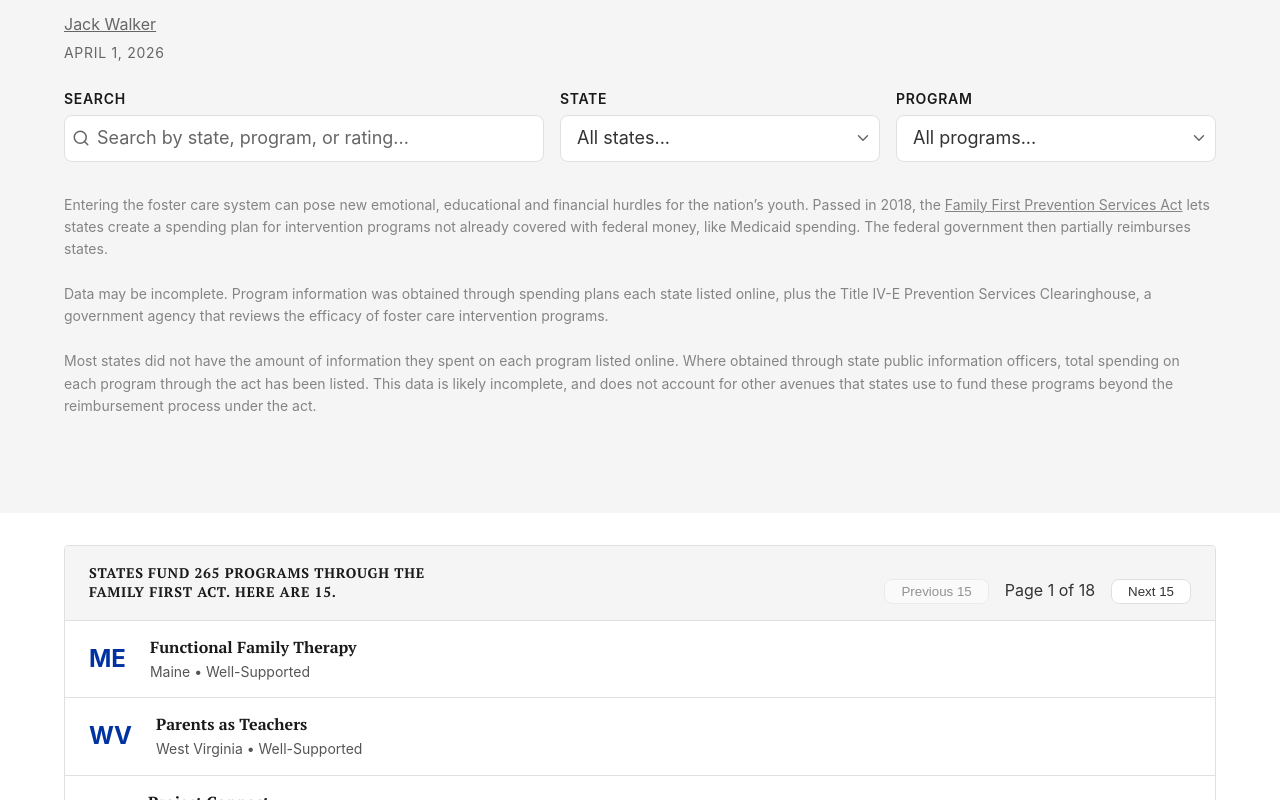
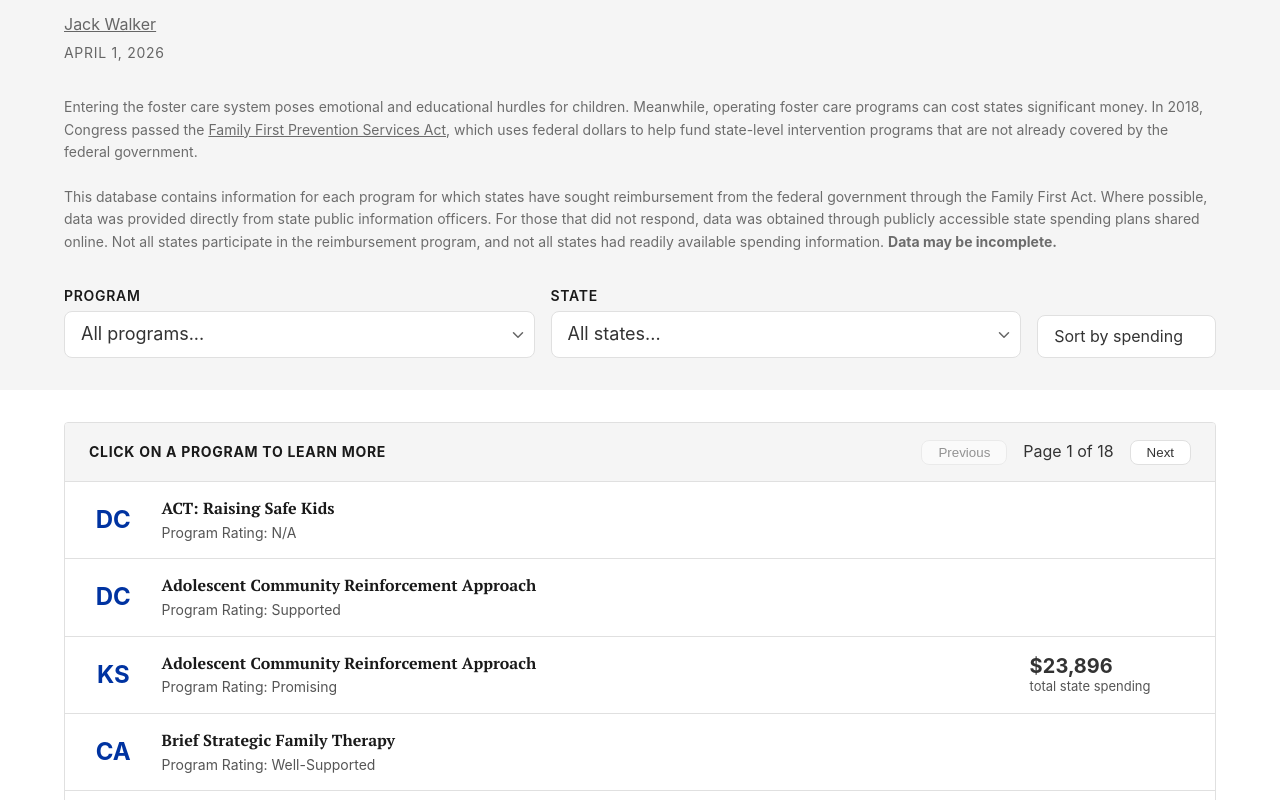
Before and after one commit to jack-walk/FFA-Data-Portal, a SvelteKit app: page / in a window 1280 px wide. Shown: the part 340-1140 px from the top of the page. Built offline with nearby package versions, Linux system fonts and the light colour scheme; a web font is replaced by a local one.

Commit message:
Cleaning up search criteria, formating, page display

```diff
--- a/src/lib/components/DatabaseHeader.svelte
+++ b/src/lib/components/DatabaseHeader.svelte
@@ -66,7 +66,7 @@ layout is single-column and backward-compatible.
 
   .hero-header {
     width: 100%;
-    padding: var(--spacing-lg) var(--spacing-md);
+    padding: var(--spacing-lg) var(--spacing-md) var(--spacing-md);
   }
 
   .hero-inner {
@@ -146,7 +146,7 @@ layout is single-column and backward-compatible.
 
   @include tablet {
     .hero-header {
-      padding: var(--spacing-xxl) var(--spacing-md);
+      padding: var(--spacing-xxl) var(--spacing-md) var(--spacing-lg);
     }
 
     .hero-inner.has-graphic {
--- a/src/lib/components/RankingCard.svelte
+++ b/src/lib/components/RankingCard.svelte
@@ -14,6 +14,7 @@ RankingCard.svelte — A horizontal card showing rank, optional image, title, an
     value = '',
     valueLabel = '',
     valueSubLabel = '',
+    forceNavigation = false,
   } = $props();
 </script>
 
@@ -46,7 +47,7 @@ RankingCard.svelte — A horizontal card showing rank, optional image, title, an
 {/snippet}
 
 {#if href}
-  <a href={href} class="ranking-card ranking-card-link">
+  <a href={href} class="ranking-card ranking-card-link" data-sveltekit-reload={forceNavigation ? true : undefined}>
     {@render cardContent()}
   </a>
 {:else}
@@ -78,7 +79,8 @@ RankingCard.svelte — A horizontal card showing rank, optional image, title, an
     flex-shrink: 0;
     font-size: 1.5rem;
     font-weight: 700;
-    min-width: 2ch;
+    width: 3ch;
+    min-width: 3ch;
     text-align: center;
     color: var(--color-accent, #003da5);
   }
@@ -120,7 +122,7 @@ RankingCard.svelte — A horizontal card showing rank, optional image, title, an
   .value {
     flex-shrink: 0;
     margin-left: auto;
-    width: max-content;
+    width: 16ch;
     text-align: left;
   }
 
@@ -131,6 +133,7 @@ RankingCard.svelte — A horizontal card showing rank, optional image, title, an
     font-weight: 700;
     line-height: 1.2;
     text-align: left;
+    font-variant-numeric: tabular-nums;
   }
 
   .value-label {
--- a/src/lib/components/RankingList.svelte
+++ b/src/lib/components/RankingList.svelte
@@ -48,6 +48,7 @@ RankingList.svelte — A container for RankingCard items with an optional title.
 
   .ranking-list-title {
     margin: 0;
+    font-family: var(--font-sans);
     font-size: 0.875rem;
     font-weight: 700;
     text-transform: uppercase;
--- a/src/routes/+page.svelte
+++ b/src/routes/+page.svelte
@@ -2,41 +2,134 @@
   import DatabaseHeader from '$lib/components/DatabaseHeader.svelte';
   import RankingList from '$lib/components/RankingList.svelte';
   import RankingCard from '$lib/components/RankingCard.svelte';
-  import SearchInput from '$lib/components/SearchInput.svelte';
   import DropdownInput from '$lib/components/DropdownInput.svelte';
   import MethodologyBox from '$lib/components/MethodologyBox.svelte';
   import { base } from '$app/paths';
 
+  const ALL_STATES = [
+    'Alabama',
+    'Alaska',
+    'Arizona',
+    'Arkansas',
+    'California',
+    'Colorado',
+    'Connecticut',
+    'Delaware',
+    'Florida',
+    'Georgia',
+    'Hawai\'i',
+    'Idaho',
+    'Illinois',
+    'Indiana',
+    'Iowa',
+    'Kansas',
+    'Kentucky',
+    'Louisiana',
+    'Maine',
+    'Maryland',
+    'Massachusetts',
+    'Michigan',
+    'Minnesota',
+    'Mississippi',
+    'Missouri',
+    'Montana',
+    'Nebraska',
+    'Nevada',
+    'New Hampshire',
+    'New Jersey',
+    'New Mexico',
+    'New York',
+    'North Carolina',
+    'North Dakota',
+    'Ohio',
+    'Oklahoma',
+    'Oregon',
+    'Pennsylvania',
+    'Rhode Island',
+    'South Carolina',
+    'South Dakota',
+    'Tennessee',
+    'Texas',
+    'Utah',
+    'Vermont',
+    'Virginia',
+    'Washington',
+    'West Virginia',
+    'Wisconsin',
+    'Wyoming',
+    'DC',
+    'Puerto Rico',
+  ];
+
   let { data } = $props();
 
-  function shuffleRecords(records) {
-    const copy = [...records];
+  function parseMoney(value) {
+    if (!value) return null;
 
-    for (let i = copy.length - 1; i > 0; i -= 1) {
-      const j = Math.floor(Math.random() * (i + 1));
-      [copy[i], copy[j]] = [copy[j], copy[i]];
+    const normalized = String(value).replace(/[$,\s]/g, '');
+    if (!normalized) return null;
+
+    const amount = Number(normalized);
+    return Number.isFinite(amount) ? amount : null;
   }
 
-    return copy;
+  function getTotalSpendingForSort(record) {
+    const stateAmount = parseMoney(record.stateTitleIVSpending);
+    const federalAmount = parseMoney(record.federalMatching);
+
+    if (stateAmount === null && federalAmount === null) {
+      return null;
     }
 
-  let randomizedRecords = $derived(shuffleRecords(data.records));
+    return (stateAmount ?? 0) + (federalAmount ?? 0);
+  }
 
-  let search = $state('');
+  function compareByProgramThenState(a, b) {
+    const programCompare = (a.program || '').localeCompare(b.program || '');
+
+    if (programCompare !== 0) {
+      return programCompare;
+    }
+
+    return (a.state || '').localeCompare(b.state || '');
+  }
+
+  let sortBySpending = $state(false);
+
+  let sortedRecords = $derived([
+    ...data.records,
+  ].sort((a, b) => {
+    if (sortBySpending) {
+      const aTotal = getTotalSpendingForSort(a);
+      const bTotal = getTotalSpendingForSort(b);
+      const aHas = aTotal !== null;
+      const bHas = bTotal !== null;
+
+      if (aHas && !bHas) return -1;
+      if (!aHas && bHas) return 1;
+
+      if (aHas && bHas && aTotal !== bTotal) {
+        return bTotal - aTotal;
+      }
+    }
+
+    return compareByProgramThenState(a, b);
+  }));
+
   let selectedState = $state('');
   let selectedProgram = $state('');
   let currentPage = $state(1);
   const pageSize = 15;
 
   let stateOptions = $derived(
-    [...new Set(randomizedRecords.map((record) => record.state))]
+    [...new Set(ALL_STATES)]
       .sort((a, b) => a.localeCompare(b))
       .map((state) => ({ value: state, label: state }))
   );
 
   let programOptions = $derived(
     [...new Set(
-      randomizedRecords
+      sortedRecords
         .filter((record) => !selectedState || record.state === selectedState)
         .map((record) => record.program)
     )]
@@ -45,35 +138,29 @@
   );
 
   let filtered = $derived(
-    randomizedRecords
+    sortedRecords
       .filter((record) => {
-        const query = search.toLowerCase().trim();
-        const matchesSearch = !query || [
-          record.state,
-          record.program,
-          record.subProgram,
-          record.abbreviation,
-          record.rating,
-          record.relevance,
-        ].some((value) => (value || '').toLowerCase().includes(query));
-
         const matchesState = !selectedState || record.state === selectedState;
         const matchesProgram = !selectedProgram || record.program === selectedProgram;
 
-        return matchesSearch && matchesState && matchesProgram;
+        return matchesState && matchesProgram;
       })
   );
 
   let totalPages = $derived(Math.max(1, Math.ceil(filtered.length / pageSize)));
+
+  let selectedStateHasPrograms = $derived(
+    !selectedState || sortedRecords.some((record) => record.state === selectedState)
+  );
 
   let pagedResults = $derived(
     filtered.slice((currentPage - 1) * pageSize, currentPage * pageSize)
   );
 
   $effect(() => {
-    search;
     selectedState;
     selectedProgram;
+    sortBySpending;
     currentPage = 1;
   });
 
@@ -94,19 +181,36 @@
       currentPage += 1;
     }
   }
+
+  function getEntryHref(id) {
+    const safeBase = base === '/' ? '' : base;
+    return `${safeBase}/${id}`;
+  }
 </script>
 
 <DatabaseHeader
-  headline="What are states spending to keep families together?"
-  description="The Family First Prevention Service Act sets aside federal dollars to help states reduce foster care entry rates. Here’s a look at what programs each state is using their funds on, and how they aim to keep kids out of foster care."
+  headline="What are states spending to keep kids out of foster care?"
+  description="The Family First Prevention Service Act sets aside federal dollars to help states reduce foster care entry rates.
+  Here’s a look at what programs each state uses the act to fund."
   byline="Jack Walker"
     bylineHref="https://jackwalker.xyz"
   date="April 1, 2026"
 >
+  <p class="data-note">
+    Entering the foster care system poses emotional and educational hurdles for children. Meanwhile, operating foster care programs can cost states significant money. In 2018, Congress passed the <a href="https://www.congress.gov/bill/115th-congress/house-bill/253" target="_blank" rel="noopener noreferrer">Family First Prevention Services Act</a>, which uses federal dollars to help fund state-level intervention programs that are not already covered by the federal government.
+    <br /><br />
+    This database contains information for each program for which states have sought reimbursement from the federal government through the Family First Act. Where possible, data was provided directly from state public information officers. For those that did not respond, data was obtained through publicly accessible state spending plans shared online. Not all states participate in the reimbursement program, and not all states had readily available spending information. <strong>Data may be incomplete.</strong>
+  </p>
   <div class="controls-grid">
-    <div class="search-wrapper">
-      <SearchInput bind:value={search} placeholder="Search by state, program, or rating..." />
-    </div>
+    <DropdownInput
+      label="Program"
+      placeholder="All programs..."
+      options={programOptions}
+      value={selectedProgram}
+      onchange={(e) => {
+        selectedProgram = e.target.value;
+      }}
+    />
     <DropdownInput
       label="State"
       placeholder="All states..."
@@ -117,47 +221,51 @@
         selectedProgram = '';
       }}
     />
-    <DropdownInput
-      label="Program"
-      placeholder="All programs..."
-      options={programOptions}
-      value={selectedProgram}
-      onchange={(e) => {
-        selectedProgram = e.target.value;
+    <div class="sort-control">
+      <span class="sort-control-label" aria-hidden="true">Sort</span>
+      <button
+        type="button"
+        class="sort-button"
+        onclick={() => {
+          sortBySpending = !sortBySpending;
         }}
-    />
+        aria-pressed={sortBySpending}
+      >
+        Sort by spending
+      </button>
     </div>
-  <p class="data-note">
-    Entering the foster care system can pose new emotional, educational and financial hurdles for the nation’s youth. Passed in 2018, the <a href="https://www.congress.gov/bill/115th-congress/house-bill/253" target="_blank" rel="noopener noreferrer">Family First Prevention Services Act</a> lets states create a spending plan for intervention programs not already covered with federal money, like Medicaid spending. The federal government then partially reimburses states.
-    <br /><br />
-    Data may be incomplete. Program information was obtained through spending plans each state listed online, plus the Title IV-E Prevention Services Clearinghouse, a government agency that reviews the efficacy of foster care intervention programs.
-    <br /><br />
-    Most states did not have the amount of information they spent on each program listed online. Where obtained through state public information officers, total spending on each program through the act has been listed. This data is likely incomplete, and does not account for other avenues that states use to fund these programs beyond the reimbursement process under the act.
-  </p>
+  </div>
 </DatabaseHeader>
 
 <div class="container">
-  <RankingList title="States fund 265 programs through the Family First Act. Here are 15.">
+  <RankingList title="Click on a program to learn more">
     {#snippet headerRight()}
       <div class="pagination-controls" aria-label="Results pagination">
-        <button type="button" onclick={goToPreviousPage} disabled={currentPage === 1}>Previous 15</button>
+        <button type="button" onclick={goToPreviousPage} disabled={currentPage === 1}>Previous</button>
         <span>Page {currentPage} of {totalPages}</span>
-        <button type="button" onclick={goToNextPage} disabled={currentPage === totalPages}>Next 15</button>
+        <button type="button" onclick={goToNextPage} disabled={currentPage === totalPages}>Next</button>
       </div>
     {/snippet}
 
+    {#if selectedState && !selectedStateHasPrograms}
+      <div class="empty-state-row">{selectedState} has not sought federal reimbursement for any programs through the Family First Act.</div>
+    {:else}
       {#each pagedResults as record (record.id)}
         <RankingCard
           rank={record.stateAbbreviation}
           title={record.program}
-        description={`${record.state}${record.subProgram ? ` • ${record.subProgram}` : ''}${record.rating ? ` • ${record.rating}` : ''}`}
-        href={`${base}/${record.id}`}
+          description={record.rating ? `Program Rating: ${record.rating}` : ''}
+          href={getEntryHref(record.id)}
+          forceNavigation={true}
           value={record.totalSpending}
           valueLabel={record.totalSpendingLabel}
           valueSubLabel={record.totalSpendingAsOf}
         />
       {/each}
+    {/if}
   </RankingList>
+
+  <p class="entries-summary">{pagedResults.length} of {filtered.length} entries</p>
 
   <MethodologyBox>
     <p>
@@ -165,9 +273,7 @@
       <strong>FFA-data.csv</strong>, with one row per state-program entry.
     </p>
     <p>
-      Use the search field to match text across state, program, sub-program,
-      abbreviation, rating, and relevance. Use the dropdowns to filter by
-      state and program.
+      Use the dropdowns to filter by program and state.
     </p>
   </MethodologyBox>
 
@@ -186,14 +292,47 @@
 
   @media (min-width: 900px) {
     .controls-grid {
-      grid-template-columns: 1.5fr 1fr 1fr;
+      grid-template-columns: 1fr 1fr auto;
       align-items: end;
     }
   }
 
+  .sort-button {
+    width: 100%;
+    display: inline-flex;
+    align-items: center;
+    justify-content: center;
+    border: 1px solid var(--color-border);
+    background: var(--color-white);
+    color: var(--color-text);
+    padding: var(--spacing-xs) var(--spacing-lg) var(--spacing-xs) var(--spacing-sm);
+    border-radius: var(--border-radius-sm);
+    font-family: var(--font-sans);
+    font-size: var(--font-size-base);
+    line-height: var(--leading-normal);
+    cursor: pointer;
+    white-space: nowrap;
+  }
 
-  .search-wrapper {
+  .sort-button[aria-pressed='true'] {
+    background: var(--color-light-gray, #f5f5f5);
+    border-color: var(--color-medium-gray, #999);
+  }
+
+  .sort-control {
     width: 100%;
+  }
+
+  .sort-control-label {
+    display: block;
+    margin-bottom: var(--spacing-xxs);
+    font-family: var(--font-sans);
+    font-size: var(--font-size-sm);
+    font-weight: var(--font-weight-semibold);
+    letter-spacing: var(--letter-spacing-wider);
+    text-transform: uppercase;
+    color: transparent;
+    user-select: none;
   }
 
   .data-note {
@@ -201,7 +340,7 @@
     font-size: var(--font-size-sm);
     line-height: var(--leading-normal);
     color: var(--color-text-secondary, #555);
-    opacity: 0.7;
+    opacity: 0.85;
     width: 100%;
     max-width: none;
 
@@ -216,7 +355,7 @@
     align-items: center;
     justify-content: flex-end;
     gap: var(--spacing-sm);
-    margin-top: var(--spacing-sm);
+    margin-top: 0;
   }
 
   .pagination-controls button {
@@ -232,4 +371,27 @@
     opacity: 0.5;
     cursor: not-allowed;
   }
+
+  .entries-summary {
+    margin: 0 0 var(--spacing-md);
+    width: 100%;
+    box-sizing: border-box;
+    padding: var(--spacing-xxs) var(--spacing-md);
+    font-size: var(--font-size-sm);
+    color: var(--color-text-secondary, #555);
+    line-height: var(--leading-normal);
+    text-align: right;
+    background: var(--color-light-gray, #f5f5f5);
+    border: 1px solid var(--color-border, #ddd);
+    border-top: 0;
+    border-radius: 0 0 4px 4px;
+  }
+
+  .empty-state-row {
+    padding: var(--spacing-sm) var(--spacing-md);
+    background: var(--color-light-gray, #f5f5f5);
+    color: var(--color-text-secondary, #555);
+    border-bottom: 1px solid var(--color-border, #ddd);
+    line-height: var(--leading-normal);
+  }
 </style>
--- a/src/routes/[id]/+page.svelte
+++ b/src/routes/[id]/+page.svelte
@@ -1,36 +1,44 @@
 <script>
   let { data } = $props();
   let record = $derived(data.record);
+
+  let detailItems = $derived([
+    { label: 'Sub-Program', value: record.subProgram },
+    { label: 'Abbreviation', value: record.abbreviation },
+    { label: 'Target Age Min', value: record.targetAgeMin },
+    { label: 'Target Age Max', value: record.targetAgeMax },
+    { label: 'Clearinghouse Rating', value: record.clearinghouseRating },
+    { label: 'State Title-IV Spending', value: record.stateTitleIVSpendingFormatted },
+    { label: 'Federal Matching', value: record.federalMatchingFormatted },
+  ].filter((item) => item.value));
 </script>
 
 <div class="container">
-  <h1>{record.state} — {record.program}</h1>
+  <h1>{record.program}</h1>
+  <h2>{record.state}</h2>
+
+  <div class="spending-box">
+    {#if record.totalSpending}
+      <p class="spending-line">{record.state} has spent {record.totalSpending} on this program under the Family First Act.</p>
+      {#if record.dateInfoProvided}
+        <p class="spending-date">Data provided on {record.dateInfoProvided}</p>
+      {/if}
+    {:else}
+      <p class="spending-line">Spending Data Not Available.</p>
+    {/if}
+  </div>
 
   <ul>
-    <li><strong>Index:</strong> {record.index || '—'}</li>
-    <li><strong>State:</strong> {record.state || '—'}</li>
-    <li><strong>Program:</strong> {record.program || '—'}</li>
-    <li><strong>Sub-Program:</strong> {record.subProgram || '—'}</li>
-    <li><strong>Abbreviation:</strong> {record.abbreviation || '—'}</li>
-    <li><strong>Target Age Min:</strong> {record.targetAgeMin || '—'}</li>
-    <li><strong>Target Age Max:</strong> {record.targetAgeMax || '—'}</li>
-    <li><strong>Clearinghouse Rating:</strong> {record.clearinghouseRating || '—'}</li>
-    <li><strong>State Title-IV Spending:</strong> {record.stateTitleIVSpending || '—'}</li>
-    <li><strong>Federal Matching:</strong> {record.federalMatching || '—'}</li>
-    <li><strong>Total Spending:</strong> {record.totalSpending || '—'}</li>
-    <li><strong>Date Info Was Provided:</strong> {record.dateInfoProvided || '—'}</li>
-    <li><strong>Project Relevance:</strong> {record.projectRelevance || '—'}</li>
-    <li><strong>Note 1:</strong> {record.note1 || '—'}</li>
-    <li><strong>Note 2:</strong> {record.note2 || '—'}</li>
-    <li>
-      <strong>Plan URL:</strong>
-      {#if record.planUrl}
-        <a href={record.planUrl} target="_blank" rel="noopener noreferrer">{record.planUrl}</a>
-      {:else}
-        —
-      {/if}
-    </li>
+    {#each detailItems as item (item.label)}
+      <li><strong>{item.label}:</strong> {item.value}</li>
+    {/each}
   </ul>
+
+  {#if record.planUrl}
+    <p class="plan-link-row">
+      <a href={record.planUrl} target="_blank" rel="noopener noreferrer">Access {record.state}'s full Family First Act spending plan at this link.</a>
+    </p>
+  {/if}
 </div>
 
 <style>
@@ -41,11 +49,50 @@
   }
 
   h1 {
+    margin-bottom: var(--spacing-xxs);
+  }
+
+  h2 {
+    margin: 0 0 var(--spacing-md);
+    font-size: var(--font-size-lg);
+    font-weight: var(--font-weight-semibold);
+    color: var(--color-text-secondary, #555);
+  }
+
+  .spending-box {
     margin-bottom: var(--spacing-md);
+    border: 1px solid var(--color-border);
+    border-radius: var(--border-radius-sm, 4px);
+    overflow: hidden;
+    background: var(--color-white, #fff);
+  }
+
+  .spending-line {
+    margin: 0;
+    padding: var(--spacing-sm) var(--spacing-md);
+    font-weight: var(--font-weight-semibold, 600);
+  }
+
+  .spending-date {
+    margin: 0;
+    padding: var(--spacing-xxs) var(--spacing-md) var(--spacing-sm);
+    font-size: var(--font-size-sm);
+    color: var(--color-text-secondary, #555);
+    border-top: 1px solid var(--color-border);
   }
 
   ul {
     padding-left: 1.25rem;
     line-height: 1.6;
   }
+
+  .plan-link-row {
+    margin-top: var(--spacing-md);
+    font-size: var(--font-size-sm);
+  }
+
+  .plan-link-row a {
+    color: var(--color-text);
+    text-decoration: underline;
+  }
 </style>
```
Also changed, not shown: src/lib/data/ffaRecords.js. Lines whose indentation alone changed are shown as unchanged.
